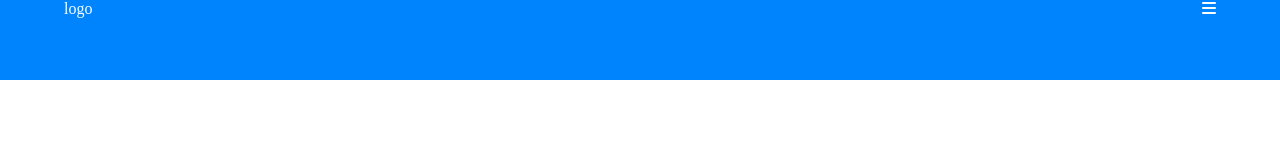
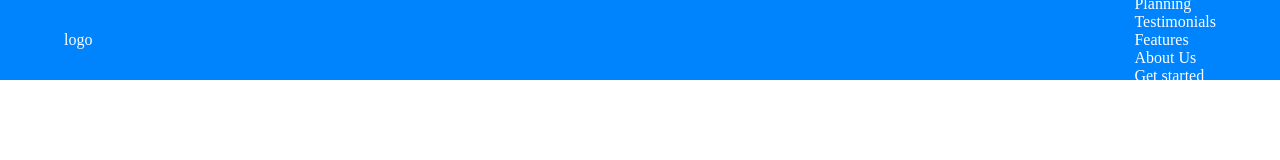
Before and after one commit to smschn/htmlcss-responsive-layout, a plain HTML site: page index.html in a window 1280 px wide. Drawn offline with Linux system fonts and the light colour scheme.

Commit message:
Working on media queries in header

```diff
--- a/css/style.css
+++ b/css/style.css
@@ -27,12 +27,16 @@
     display: flex;
 }
 
-.justify-center {
+.j-center {
     justify-content: center;
 }
 
-.justify-between {
+.j-between {
     justify-content: space-between;
+}
+
+.a-center {
+    align-items: center;
 }
 
 /* Start of header */
@@ -42,8 +46,31 @@ header {
     color: var(--text-white);
 }
 
-.menu.extended { /* show in desktop mode */
+header .container {
+    height: 100%;
+}
+
+.menu.desktop { /* show in desktop mode */
     display: none;
 }
 
 /* Start of media queries */
+/* Layouts: mobile up to 767px, tablet from 768px and up, desktops from 992px and up */
+/* Tablet layout from 768px and up */
+@media screen and (min-width: 768px) {
+}
+
+/* Desktop layout from 992px and up */
+@media screen and (min-width: 992px) {
+    .menu.mobile-tablet {
+        display: none;
+    }
+    .menu.desktop {
+        display: inline-block;
+    }
+}
+
+
+/* To do:
++ hidden menu desktop mode
++
--- a/index.html
+++ b/index.html
@@ -14,10 +14,10 @@
     <body>
 
         <header class="w-100">
-            <div class="container w-90 m-auto flex justify-between">
+            <div class="container w-90 m-auto flex j-between a-center">
                 <div class="logo">logo</div>
-                <div class="menu hidden"><i class="fa-solid fa-bars"></i></div>
-                <div class="menu extended">
+                <div class="menu mobile-tablet"><i class="fa-solid fa-bars"></i></div>
+                <div class="menu desktop flex j-between a-center">
                     <div>Planning</div>
                     <div>Testimonials</div>
                     <div>Features</div>
```
